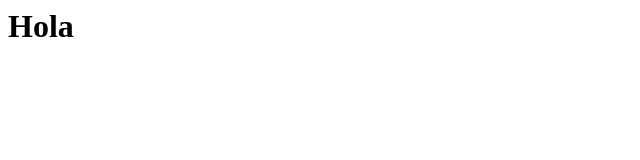
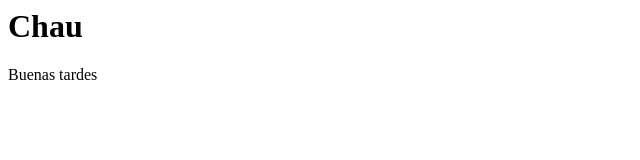
Before and after one commit to hbaravalle/g2301, a plain HTML site: page index.html in a window 1280 px wide. Shown: the whole page, without its empty margins (0-640 px from the left). Drawn offline with Linux system fonts and the light colour scheme.

Commit message:
Se agregó un párrafo y modificó el título

```diff
--- a/index.html
+++ b/index.html
@@ -1 +1,2 @@
-<h1>Hola</h1>
+<h1>Chau</h1>
+<p>Buenas tardes</p>
```
